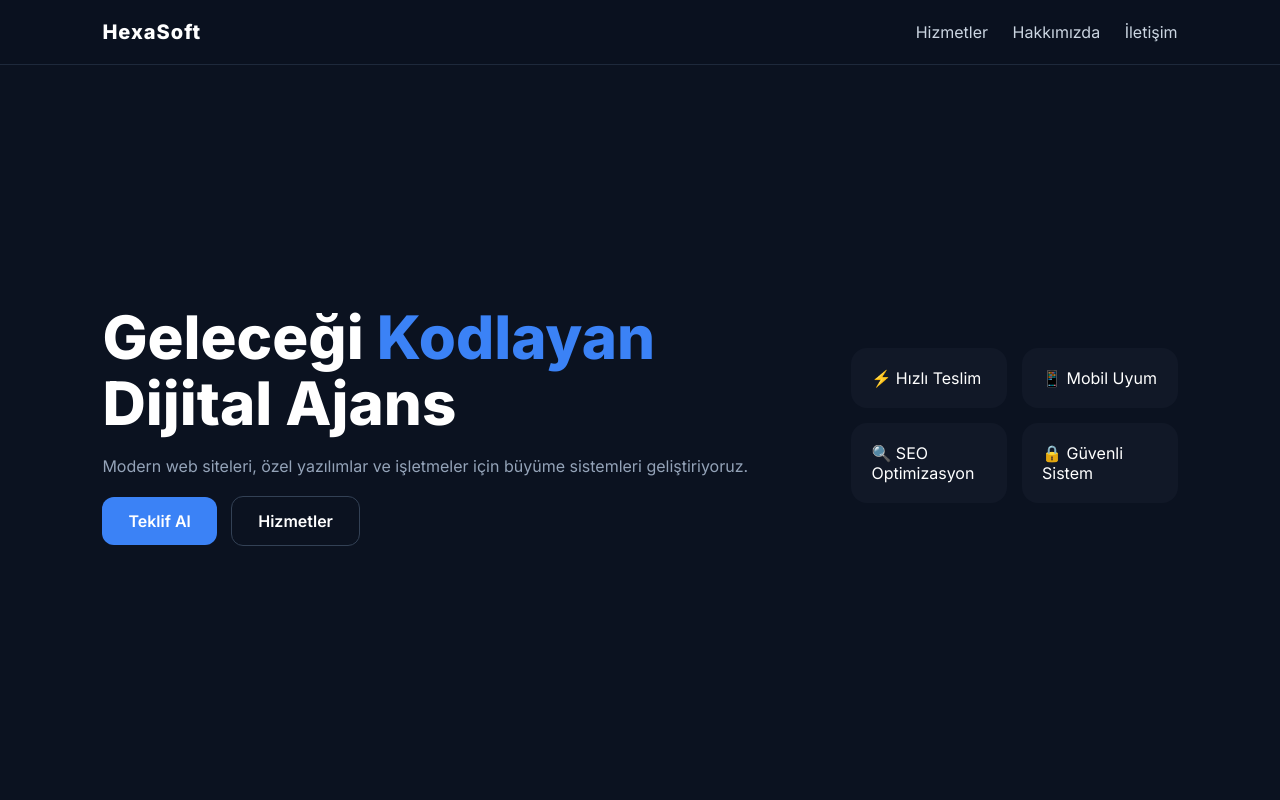
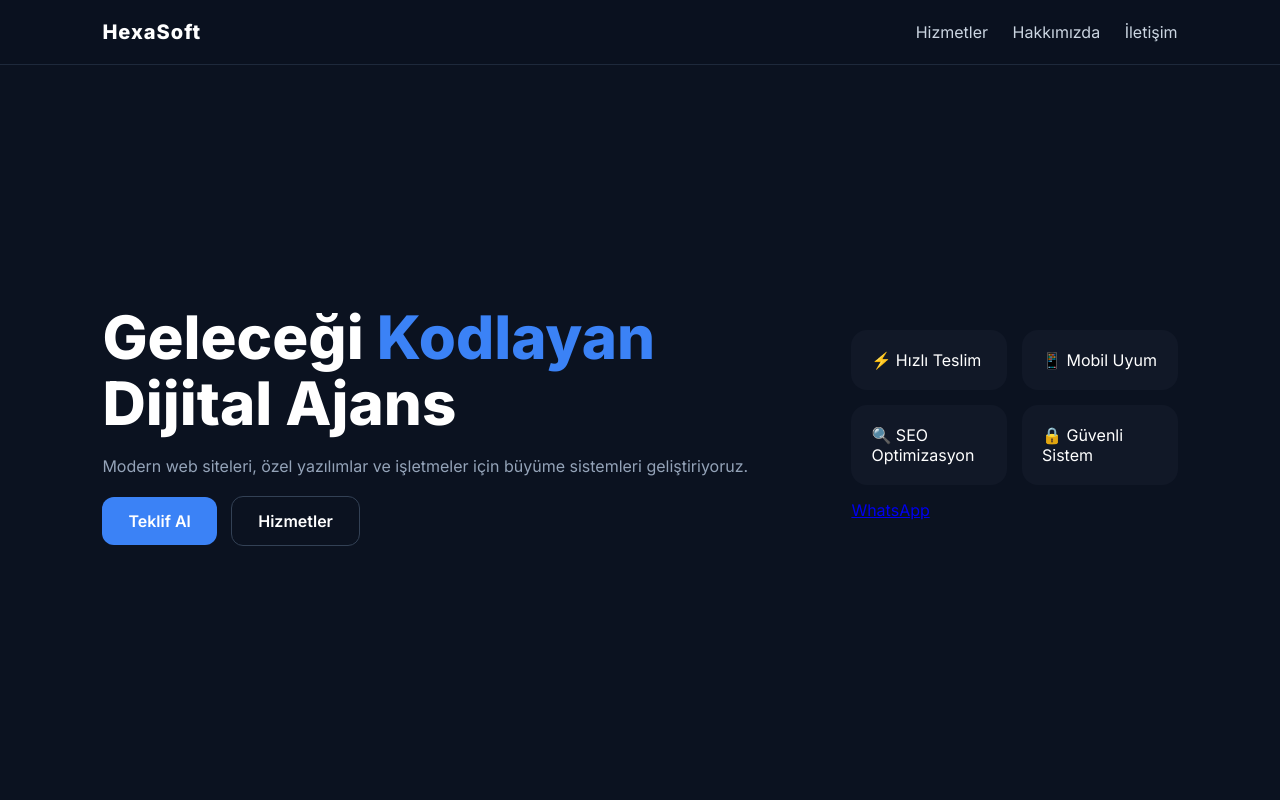
Before and after one commit to mertcancevik15-boop/hexasoft, a plain HTML site: page index.html in a window 1280 px wide. Shown: the top 800 px of the page. Drawn offline with Linux system fonts and the light colour scheme.

Commit message:
Update index.html

```diff
--- a/index.html
+++ b/index.html
@@ -179,6 +179,8 @@ border-top:1px solid #1e293b;
 <h1>Geleceği <span>Kodlayan</span> Dijital Ajans</h1>
 <p>Modern web siteleri, özel yazılımlar ve işletmeler için büyüme sistemleri geliştiriyoruz.</p>
 
+
+
 <a href="#contact" class="btn primary">Teklif Al</a>
 <a href="#services" class="btn secondary">Hizmetler</a>
 </div>
@@ -188,11 +190,13 @@ border-top:1px solid #1e293b;
 <div class="card">📱 Mobil Uyum</div>
 <div class="card">🔍 SEO Optimizasyon</div>
 <div class="card">🔒 Güvenli Sistem</div>
+<a class="wa" href="https://wa.me/905551234567?text=Merhaba%20HexaSoft,%20web%20sitesinden%20ulaşıyorum." target="_blank">WhatsApp</a>
 </div>
 </section>
 
 <section class="section" id="services">
 <h2 class="title">Hizmetlerimiz</h2>
+
 
 <div class="services">
 <div class="service">Kurumsal Web Sitesi</div>
```
